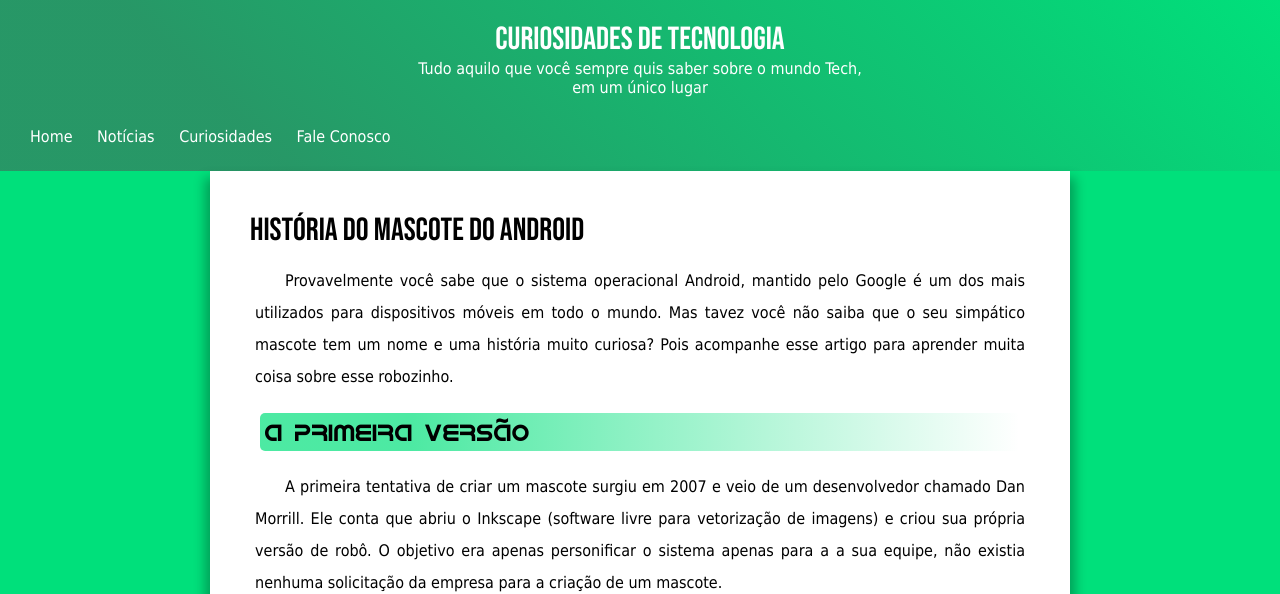
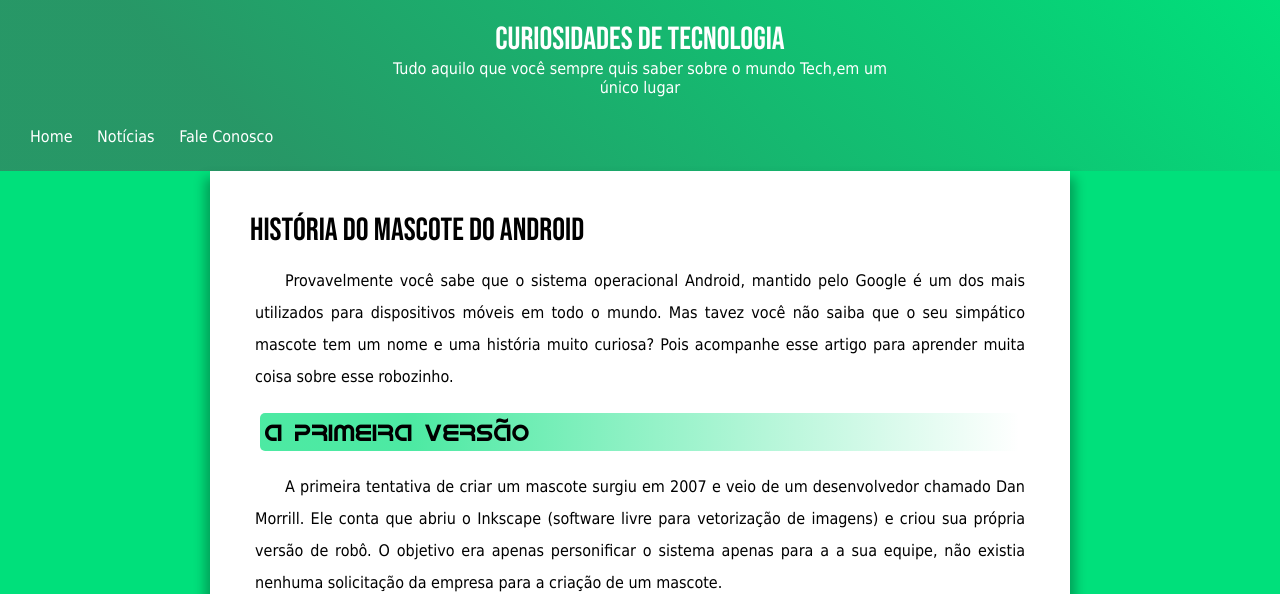
Before and after one commit to Tkailaine/HTML-CSS, a plain HTML site: page EXERCÍCIOS/desafio_modulo2_criando_site/index.html in a window 1280 px wide. Shown: the top 594 px of the page. Drawn offline with Linux system fonts and the light colour scheme.

Commit message:
atualização site

```diff
--- a/EXERCÍCIOS/desafio_modulo2_criando_site/index.html
+++ b/EXERCÍCIOS/desafio_modulo2_criando_site/index.html
@@ -10,11 +10,10 @@
 <body>
     <header>
         <h1>CURIOSIDADES DE TECNOLOGIA</h1>
-        <p>Tudo aquilo que você sempre quis saber sobre o mundo Tech,<br>em um único lugar</p>
+        <p>Tudo aquilo que você sempre quis saber sobre o mundo Tech,em um único lugar<p>
         <nav>
             <a href="">Home</a>
             <a href="">Notícias</a>
-            <a href="">Curiosidades</a>
             <a href="">Fale Conosco</a>
         </nav>
 
--- a/EXERCÍCIOS/desafio_modulo2_criando_site/style.css
+++ b/EXERCÍCIOS/desafio_modulo2_criando_site/style.css
@@ -108,6 +108,11 @@
 
 }
 
+header > p{
+   max-width: 500px;
+   margin: auto;
+}
+
 header> nav{
     text-align: left;
     padding: 30px 0px 5px 0px
```
